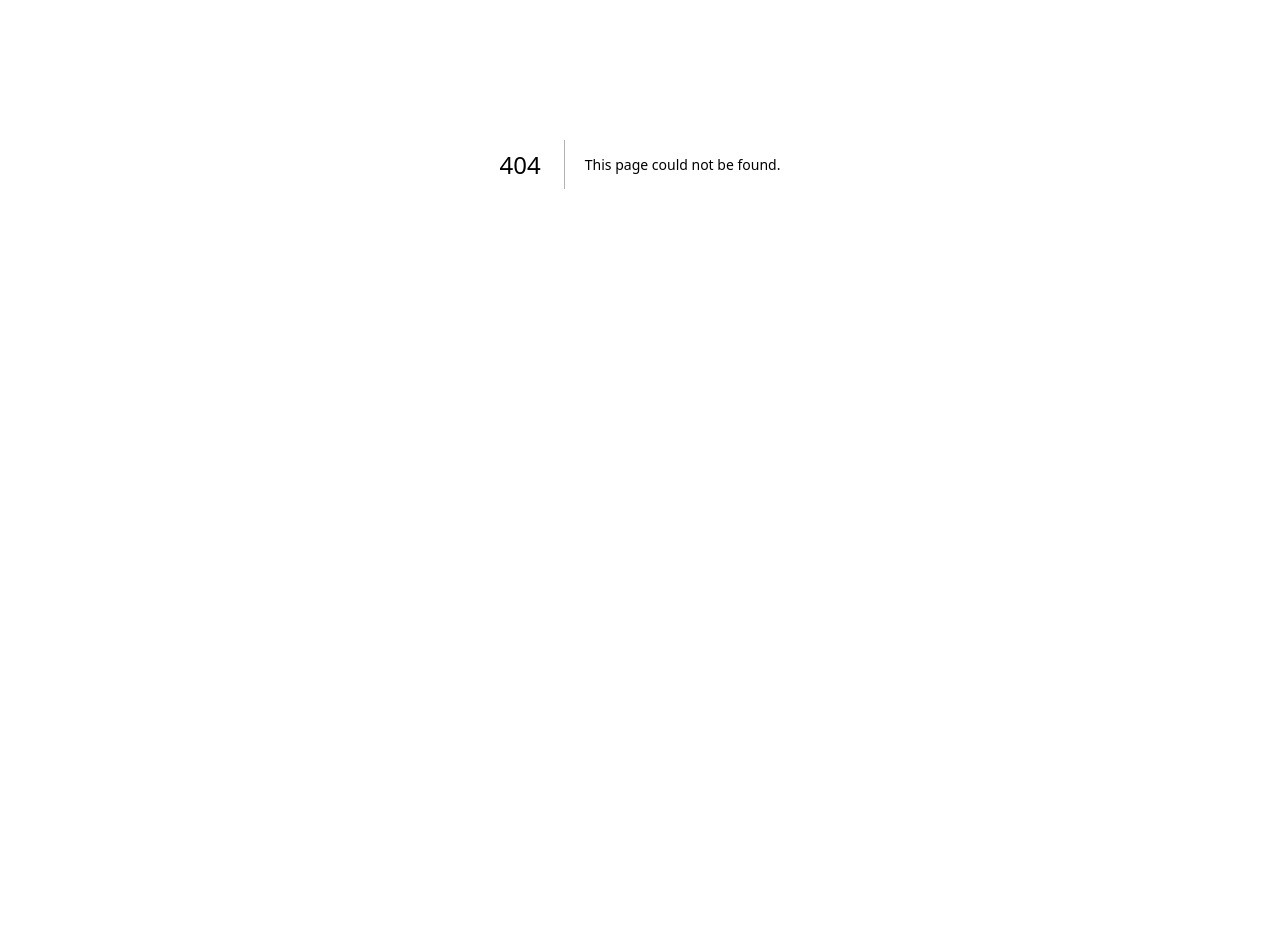
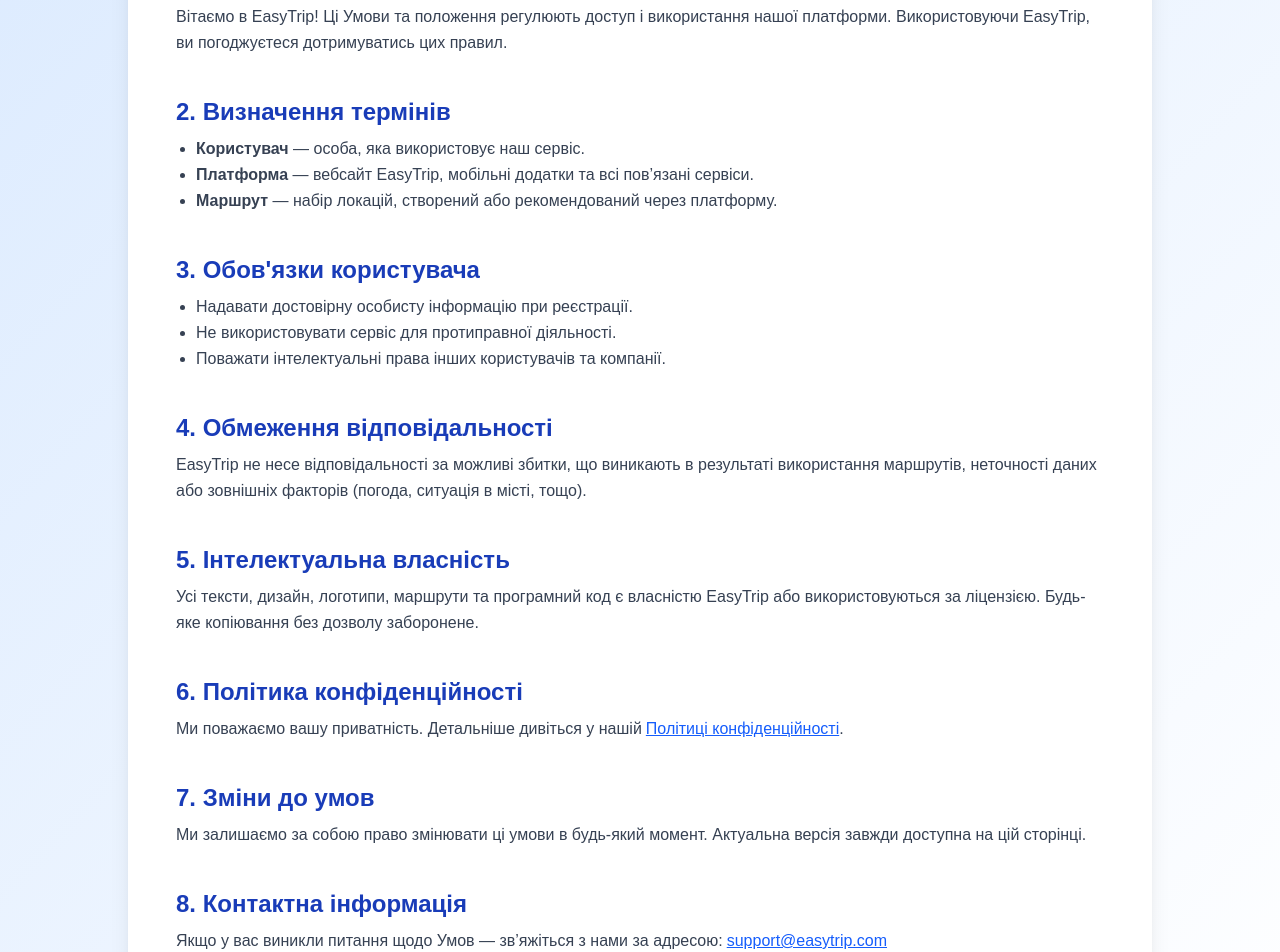
Before and after one commit to Easy-Trip-AIS/easy-trip-frontend, a Next.js app in the folder easytrip-web/: page /terms in a window 1280 px wide. Before the commit this address had no page. Shown: the part 300-1252 px from the top of the page. Before the commit the page ends 864 px from the top, so only its background shows below. Built offline with nearby package versions, Linux system fonts and the light colour scheme.

Commit message:
Added a terms page.

```diff
--- /dev/null
+++ b/easytrip-web/src/app/components/terms.tsx
@@ -0,0 +1,96 @@
+"use client";
+
+import React from "react";
+import { motion } from "framer-motion";
+
+export default function TermsPage() {
+  return (
+    <div className="relative min-h-screen bg-gradient-to-br from-blue-100 to-white py-16 px-4 md:px-8">
+      <motion.div
+        initial={{ opacity: 0, y: 40 }}
+        animate={{ opacity: 1, y: 0 }}
+        transition={{ duration: 0.6 }}
+        className="max-w-5xl mx-auto bg-white shadow-xl rounded-2xl p-8 md:p-12"
+      >
+        <h1 className="text-4xl md:text-5xl font-bold mb-10 text-center text-blue-900">
+          Умови та положення використання
+        </h1>
+
+        <div className="space-y-10 text-gray-700">
+          <Section title="1. Вступ">
+            <p>
+              Вітаємо в EasyTrip! Ці Умови та положення регулюють доступ і використання нашої платформи.
+              Використовуючи EasyTrip, ви погоджуєтеся дотримуватись цих правил.
+            </p>
+          </Section>
+
+          <Section title="2. Визначення термінів">
+            <ul className="list-disc pl-5">
+              <li><strong>Користувач</strong> — особа, яка використовує наш сервіс.</li>
+              <li><strong>Платформа</strong> — вебсайт EasyTrip, мобільні додатки та всі пов’язані сервіси.</li>
+              <li><strong>Маршрут</strong> — набір локацій, створений або рекомендований через платформу.</li>
+            </ul>
+          </Section>
+
+          <Section title="3. Обов'язки користувача">
+            <ul className="list-disc pl-5">
+              <li>Надавати достовірну особисту інформацію при реєстрації.</li>
+              <li>Не використовувати сервіс для протиправної діяльності.</li>
+              <li>Поважати інтелектуальні права інших користувачів та компанії.</li>
+            </ul>
+          </Section>
+
+          <Section title="4. Обмеження відповідальності">
+            <p>
+              EasyTrip не несе відповідальності за можливі збитки, що виникають в результаті використання
+              маршрутів, неточності даних або зовнішніх факторів (погода, ситуація в місті, тощо).
+            </p>
+          </Section>
+
+          <Section title="5. Інтелектуальна власність">
+            <p>
+              Усі тексти, дизайн, логотипи, маршрути та програмний код є власністю EasyTrip або використовуються
+              за ліцензією. Будь-яке копіювання без дозволу заборонене.
+            </p>
+          </Section>
+
+          <Section title="6. Політика конфіденційності">
+            <p>
+              Ми поважаємо вашу приватність. Детальніше дивіться у нашій
+              <a href="/privacy" className="text-blue-600 underline hover:text-blue-800 ml-1">Політиці конфіденційності</a>.
+            </p>
+          </Section>
+
+          <Section title="7. Зміни до умов">
+            <p>
+              Ми залишаємо за собою право змінювати ці умови в будь-який момент. Актуальна версія завжди доступна
+              на цій сторінці.
+            </p>
+          </Section>
+
+          <Section title="8. Контактна інформація">
+            <p>
+              Якщо у вас виникли питання щодо Умов — зв’яжіться з нами за адресою:
+              <a href="mailto:support@easytrip.com" className="text-blue-600 underline hover:text-blue-800 ml-1">
+                support@easytrip.com
+              </a>
+            </p>
+          </Section>
+        </div>
+
+        <p className="text-sm text-gray-400 mt-12 text-center">
+          Останнє оновлення: 18 травня 2025
+        </p>
+      </motion.div>
+    </div>
+  );
+}
+
+function Section({ title, children }: { title: string; children: React.ReactNode }) {
+  return (
+    <section>
+      <h2 className="text-2xl font-semibold text-blue-800 mb-2">{title}</h2>
+      <div className="leading-relaxed space-y-2">{children}</div>
+    </section>
+  );
+}
--- /dev/null
+++ b/easytrip-web/src/app/terms/page.tsx
@@ -0,0 +1,6 @@
+import React from "react";
+import TermsPage from "@/app/components/terms";
+
+export default function TermsRoute() {
+  return <TermsPage />;
+}
```
